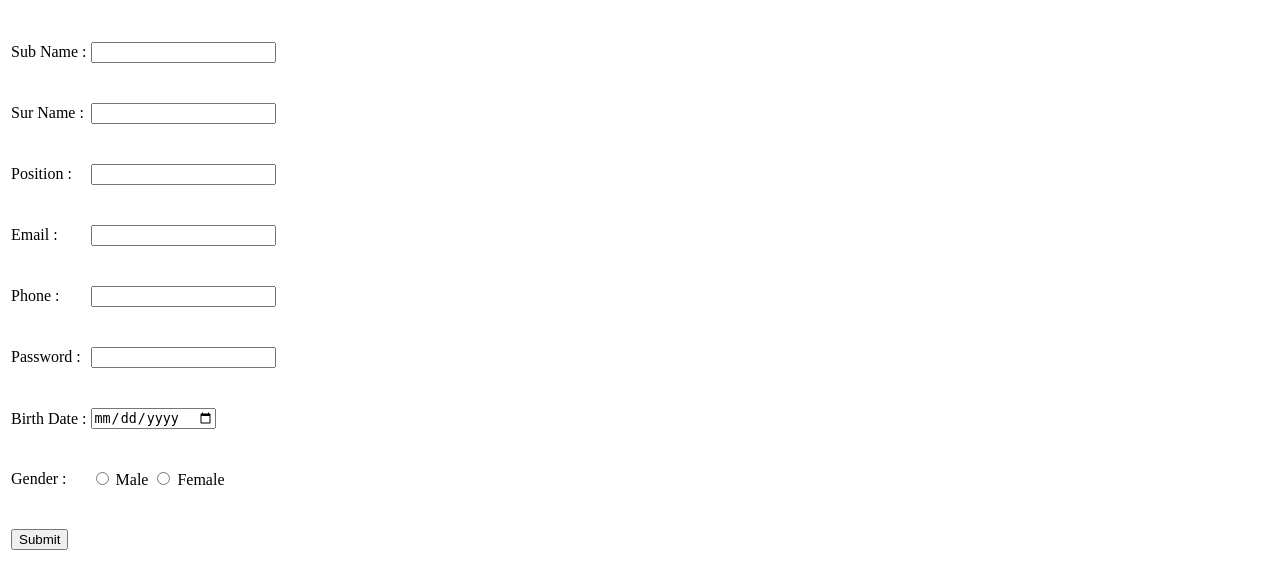
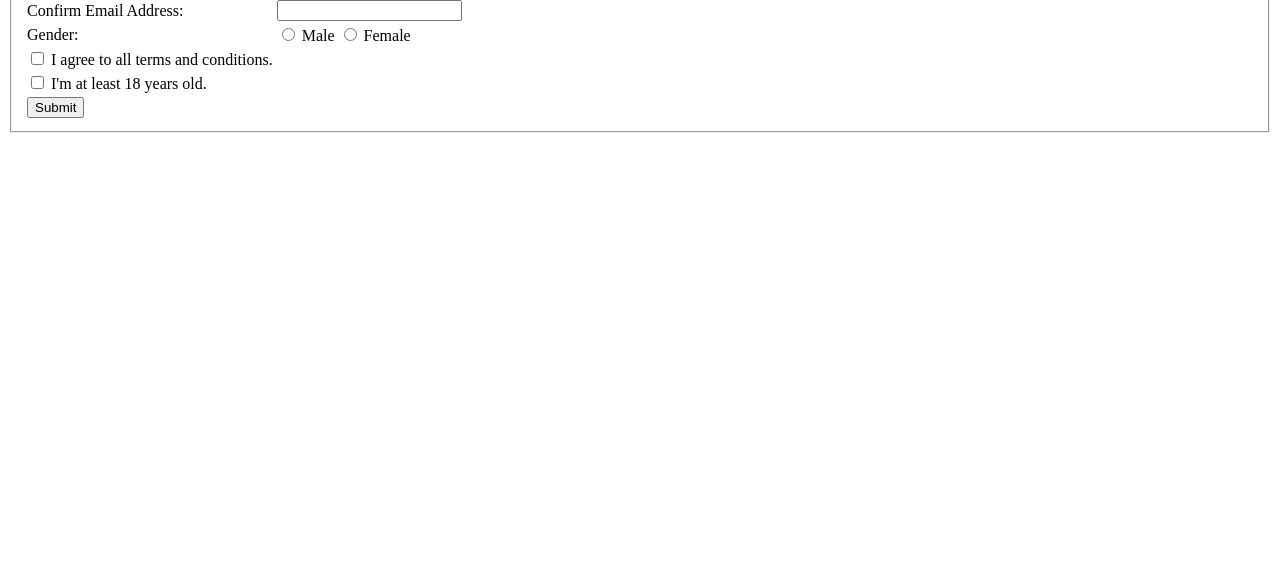
Before and after one commit to tanvir17th/springwk, a PHP site: page / in a window 1280 px wide. Shown: the part 231-800 px from the top of the page. Run offline with PHP 8.4, Linux system fonts and the light colour scheme.

Commit message:
cmplt registration

```diff
--- a/index.php
+++ b/index.php
@@ -1,67 +1,66 @@
 <!DOCTYPE html>
+<html>
 <head>
-    <title>Event admin registration </title>
+    <title>User Registration</title>
 </head>
 <body>
-    <h1> Event Planning Admin Registration </h1>
-    <img src ="image/prc.webp" alt="Event Logo"  width="300" height="150">  <br> <br> <br>
+    <header>
+        <h1>User Registration</h1>
+    </header>
+    <main>
         <form action="show.php" method="post">
-
+            <fieldset>
+                <legend>User Information</legend>
                 <table>
                     <tr>
-            <td><label for="subname">Sub Name :</label> <br><br><br>  </td>
-            <td><input type="text" id="subname" name="subname"> <br> <br> <br> </td>
+                        <td>Name:</td>
+                        <td><input type="text" name="name" id="name"></td>
                     </tr>
-
                     <tr>
-            <td><label for="surname">Sur Name :</label> <br> <br><br> </td>
-            <td><input type="text" id="surname" name="surname"> <br> <br> <br> </td>
+                        <td>Username:</td>
+                        <td><input type="text" name="username" id="username"></td>
                     </tr>
-
                     <tr>
-            <td><label for="position">Position :</label> <br> <br><br> </td>
-            <td><input type="text" id="position" name="position"> <br> <br> <br> </td>
+                        <td>Password:</td>
+                        <td><input type="password" name="password" id="password"></td>
                     </tr>
-
                     <tr>
-            <td><label for="email">Email :</label> <br> <br><br> </td>
-            <td><input type="text" id="email" name="email"> <br> <br> <br> </td>
+                        <td>Confirm Password:</td>
+                        <td><input type="password" name="confirmpassword" id="confirmpassword"></td>
                     </tr>
-
                     <tr>
-            <td><label for="phone">Phone :</label> <br> <br><br> </td>
-            <td><input type="text" id="phone" name="phone"> <br> <br> <br> </td>
+                        <td>Email Address:</td>
+                        <td><input type="email" name="email" id="email"></td>
                     </tr>
-
                     <tr>
-            <td><label for="password">Password :</label> <br> <br><br> </td>
-            <td><input type="password" id="password" name="password"> <br> <br> <br> </td>
+                        <td>Confirm Email Address:</td>
+                        <td><input type="email" name="confirmemail" id="confirmemail"></td>
                     </tr>
-
                     <tr>
-            <td><label for="dob">Birth Date :</label> <br><br><br>  </td>
-            <td><input type="date" id="dob" name="dob"> <br> <br> <br> </td>
+                        <td>Gender:</td>
+                        <td>
+                            <input type="radio" name="gender" value="male" id="male"> Male
+                            <input type="radio" name="gender" value="female" id="female"> Female
+                        </td>
                     </tr>
-
                     <tr>
-            <td><label for="gender">Gender :</label> <br><br><br>  </td>
                         <td>
-                <input type="radio" id="male" name="gender" value="male">
-                <label for="male">Male
-
-                <input type="radio" id="female" name="gender" value="female">
-                <label for="female">Female <br><br> <br>
-
+                            <input type="checkbox" name="terms" id="terms"> I agree to all terms and conditions.
                         </td>
-
                     </tr>
-
                     <tr>
-            <td><input type="submit" value="Submit"> </td>
+                        <td>
+                            <input type="checkbox" name="age" id="age"> I'm at least 18 years old.
+                        </td>
                     </tr>
-
+                    <tr>
+                        <td>
+                            <input type="submit" value="Submit">
+                        </td>
+                    </tr>
                 </table>
-
+            </fieldset>
         </form>
+    </main>
 </body>
 </html>
```
Lines whose indentation alone changed are shown as unchanged.
